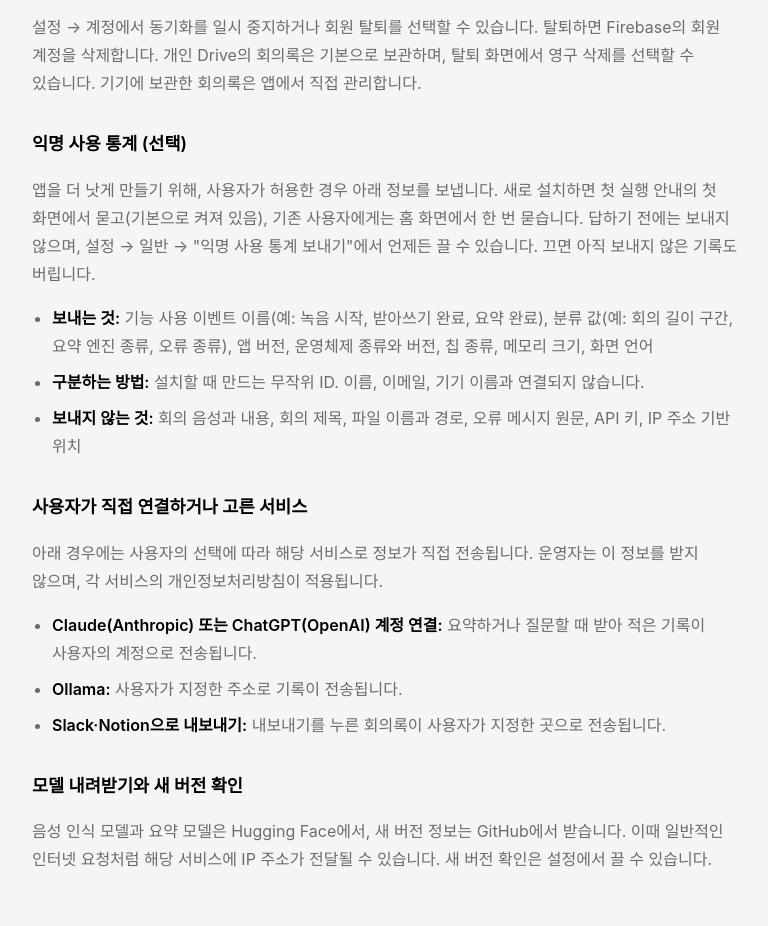
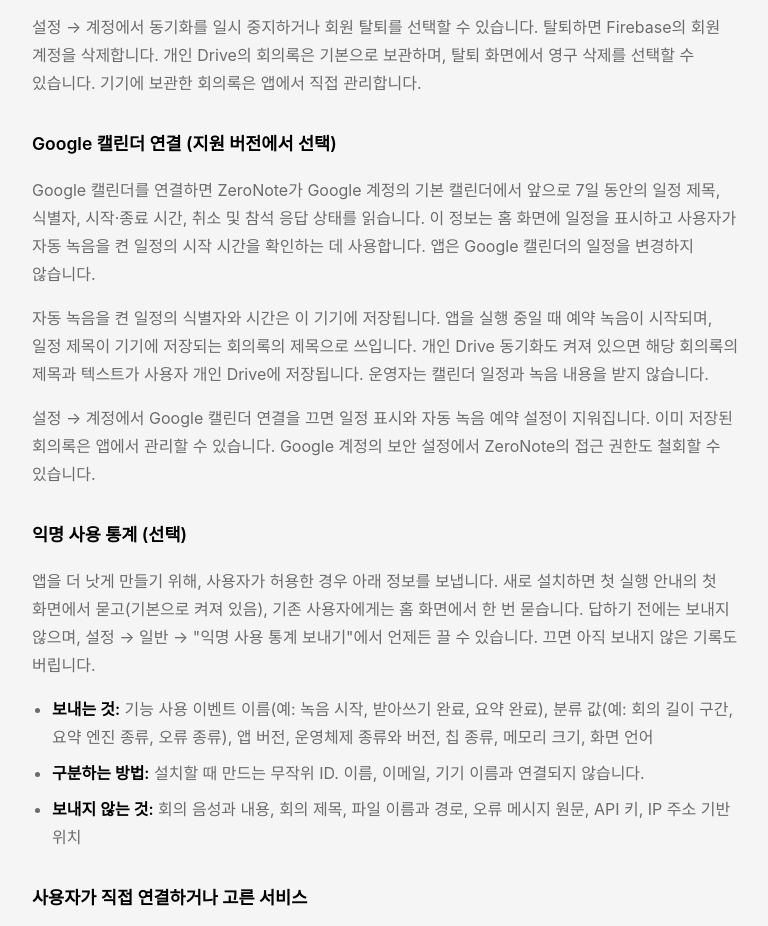
Before and after one commit to designzeroplus-pro/zeronote-site, a plain HTML site: page privacy.html in a window 1280 px wide. Shown: the part 1344-2270 px from the top of the page, without its empty margins (252-1020 px from the left). Drawn offline with Linux system fonts and the light colour scheme; a web font is replaced by a local one.

Commit message:
Describe optional Google Calendar use for OAuth review

```diff
--- a/privacy.html
+++ b/privacy.html
@@ -5,7 +5,7 @@
   <meta name="color-scheme" content="only light" />
   <meta name="viewport" content="width=device-width, initial-scale=1" />
   <title>개인정보처리방침 — ZeroNote</title>
-  <meta name="description" content="ZeroNote 앱과 웹사이트가 어떤 정보를 처리하고, 어떤 정보를 처리하지 않는지 설명합니다. 기본 로컬 저장, 선택적 Google 로그인과 개인 Drive 동기화를 안내합니다." />
+  <meta name="description" content="ZeroNote 앱과 웹사이트의 기본 로컬 저장, 선택적 Google 로그인, 개인 Drive 동기화 및 Google 캘린더 연결을 안내합니다." />
   <link rel="canonical" href="https://zeronote-app.netlify.app/privacy.html" />
   <meta property="og:title" content="개인정보처리방침 — ZeroNote" />
   <meta property="og:url" content="https://zeronote-app.netlify.app/privacy.html" />
@@ -53,6 +53,11 @@
     <p>Google로 로그인하면 운영자는 Firebase Authentication에서 이메일, 회원 식별자, 가입 및 로그인 시각을 확인할 수 있습니다. 로그인 유지에 동의하면 앱은 운영체제 암호화를 사용해 로그인 정보를 이 기기에 보관합니다.</p>
     <p>설정 → 계정에서 Drive 동기화를 켜면 완료된 회의의 제목, 폴더, 태그, 화자, 전사문, 요약과 할 일이 사용자 개인 Drive의 ZeroNote 전용 공간에 저장됩니다. 녹음 원본은 기기에 보관합니다. ZeroNote는 Google에서 받은 정보를 로그인, 회원 관리 및 사용자가 켠 동기화에 사용합니다. 운영자의 회원 관리 화면에는 회의 내용이 표시되지 않습니다.</p>
     <p>설정 → 계정에서 동기화를 일시 중지하거나 회원 탈퇴를 선택할 수 있습니다. 탈퇴하면 Firebase의 회원 계정을 삭제합니다. 개인 Drive의 회의록은 기본으로 보관하며, 탈퇴 화면에서 영구 삭제를 선택할 수 있습니다. 기기에 보관한 회의록은 앱에서 직접 관리합니다.</p>
+
+    <h3 id="google-calendar">Google 캘린더 연결 (지원 버전에서 선택)</h3>
+    <p>Google 캘린더를 연결하면 ZeroNote가 Google 계정의 기본 캘린더에서 앞으로 7일 동안의 일정 제목, 식별자, 시작·종료 시간, 취소 및 참석 응답 상태를 읽습니다. 이 정보는 홈 화면에 일정을 표시하고 사용자가 자동 녹음을 켠 일정의 시작 시간을 확인하는 데 사용합니다. 앱은 Google 캘린더의 일정을 변경하지 않습니다.</p>
+    <p>자동 녹음을 켠 일정의 식별자와 시간은 이 기기에 저장됩니다. 앱을 실행 중일 때 예약 녹음이 시작되며, 일정 제목이 기기에 저장되는 회의록의 제목으로 쓰입니다. 개인 Drive 동기화도 켜져 있으면 해당 회의록의 제목과 텍스트가 사용자 개인 Drive에 저장됩니다. 운영자는 캘린더 일정과 녹음 내용을 받지 않습니다.</p>
+    <p>설정 → 계정에서 Google 캘린더 연결을 끄면 일정 표시와 자동 녹음 예약 설정이 지워집니다. 이미 저장된 회의록은 앱에서 관리할 수 있습니다. Google 계정의 보안 설정에서 ZeroNote의 접근 권한도 철회할 수 있습니다.</p>
 
     <h3 id="telemetry">익명 사용 통계 (선택)</h3>
     <p>앱을 더 낫게 만들기 위해, 사용자가 허용한 경우 아래 정보를 보냅니다. 새로 설치하면 첫 실행 안내의 첫 화면에서 묻고(기본으로 켜져 있음), 기존 사용자에게는 홈 화면에서 한 번 묻습니다. 답하기 전에는 보내지 않으며, 설정 → 일반 → "익명 사용 통계 보내기"에서 언제든 끌 수 있습니다. 끄면 아직 보내지 않은 기록도 버립니다.</p>
```
Also changed, not shown: index.html (+4 -0 lines).
